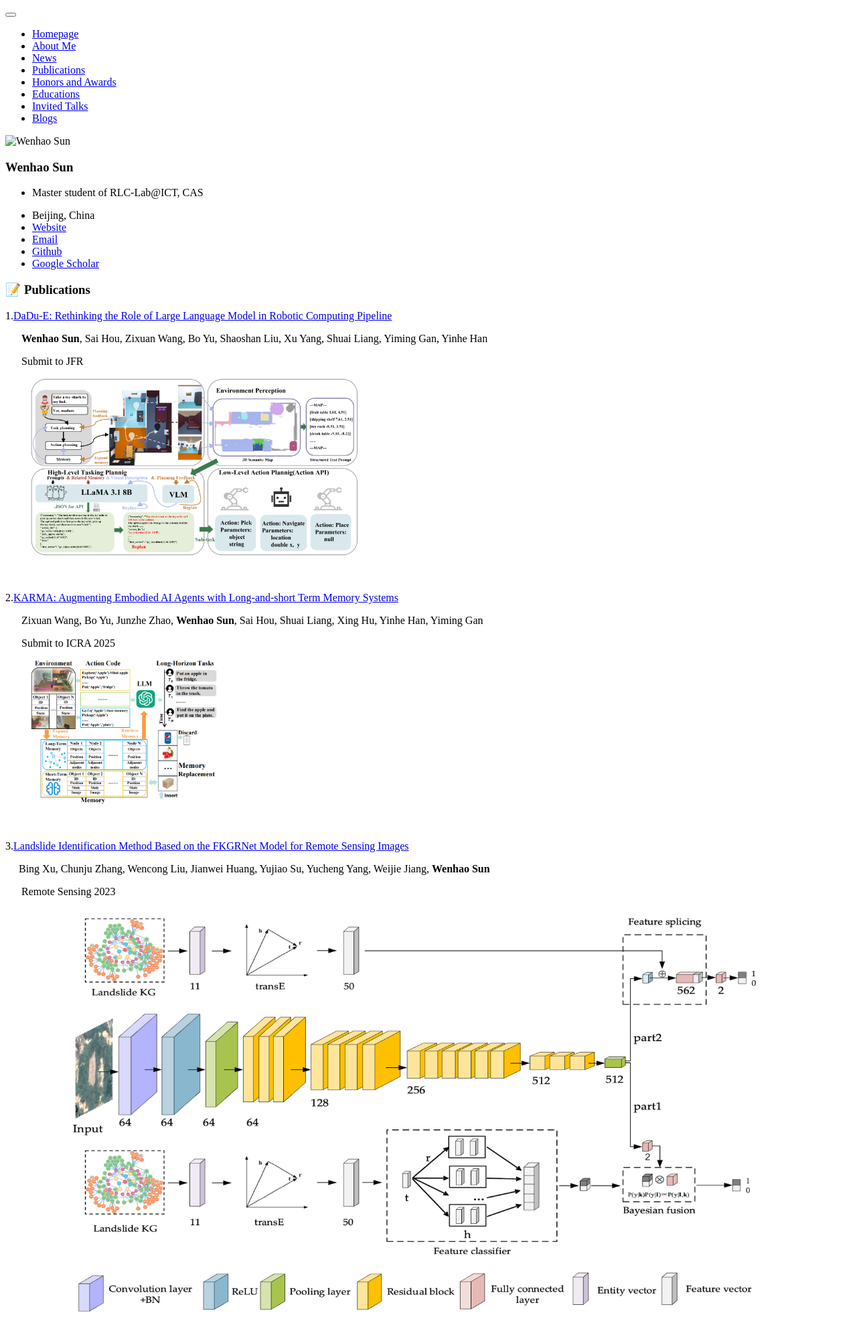
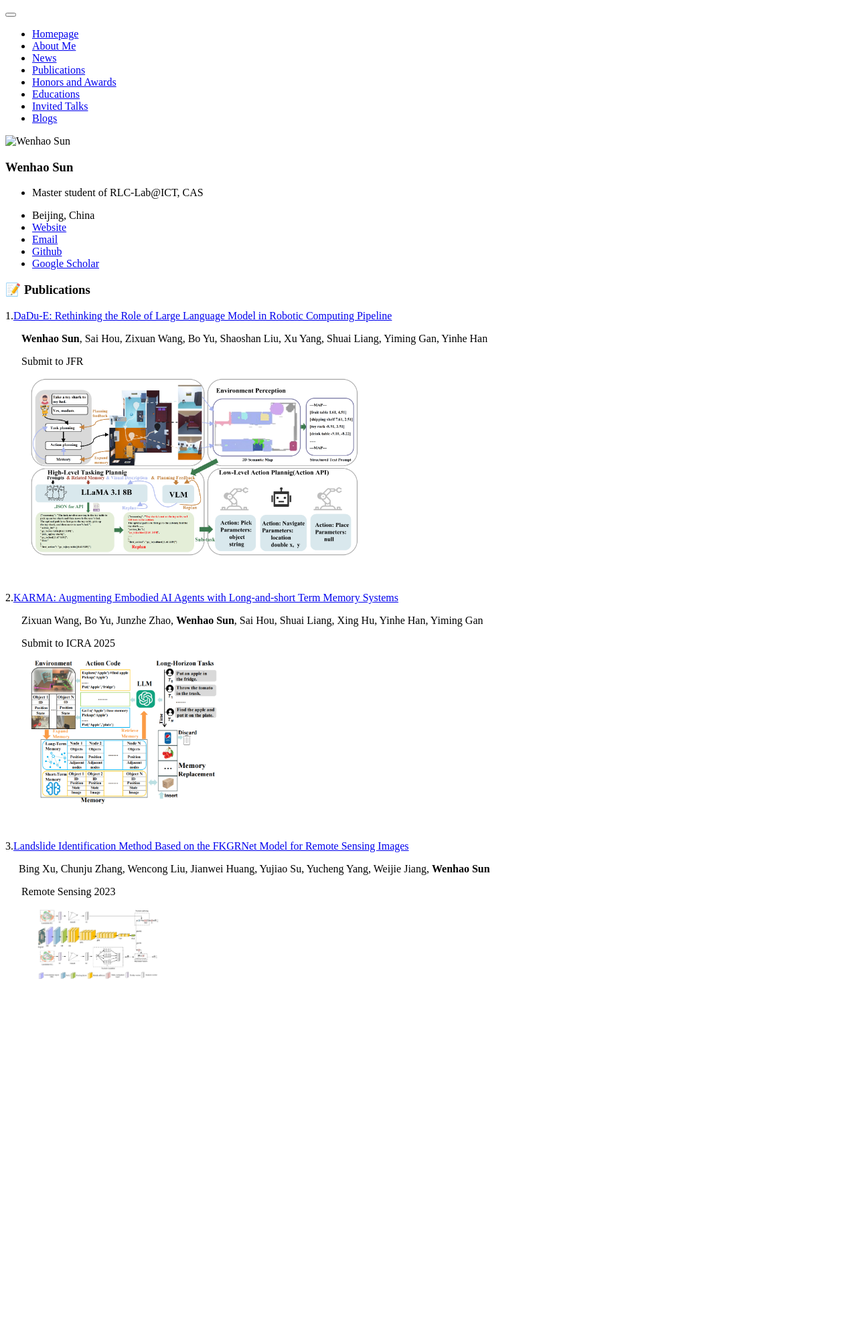
Before and after one commit to sun123-cmd/sun123-cmd.github.io, a Jekyll site: the page built from _pages/includes/pub.md, in a window 1280 px wide. Shown: the whole page at 67% size. Built offline with Jekyll 4.4.1, drawn with Linux system fonts in a browser that asks for light colours; our own code applies the rules of GitHub Pages for plain Markdown files; after the commit the page ends 1477 px from its top, so only the background shows below that.

Commit message:
update pub

```diff
--- a/_pages/includes/pub.md
+++ b/_pages/includes/pub.md
@@ -24,4 +24,4 @@
    Bing Xu, Chunju Zhang, Wencong Liu, Jianwei Huang, Yujiao Su, Yucheng Yang, Weijie Jiang, **Wenhao Sun**
 
     Remote Sensing 2023
-<div style="margin-left: 3%;"><img src="/images/fkgrnet.png" style="zoom: 35%;"></div>
+<div style="margin-left: 3%;"><img src="/images/fkgrnet.png" style="width: 200px; height: auto;"></div>
```
